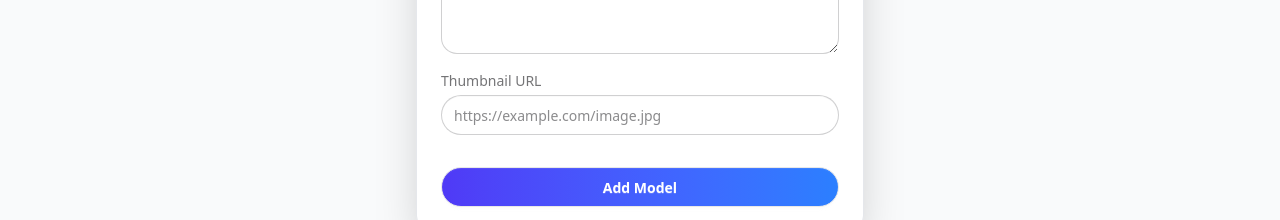
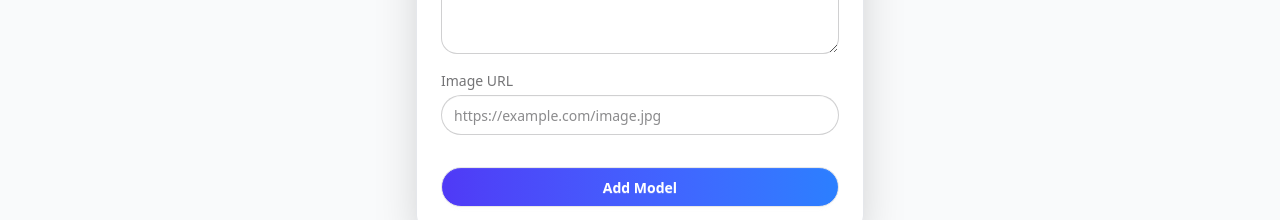
Before and after one commit to shakilwebdev/ai-model-inventory-manager-client, a React (Vite) app: page /add-model in a window 1280 px wide. Shown: the part 641-861 px from the top of the page. Built offline with nearby package versions, Linux system fonts and the light colour scheme; no server answers; sample sign-in values are in the browser's storage.

Commit message:
add-model post done

```diff
--- a/src/pages/AddModel/AddModel.jsx
+++ b/src/pages/AddModel/AddModel.jsx
@@ -1,4 +1,5 @@
 import React from "react";
+import { toast } from "react-toastify";
 
 const AddModel = () => {
   const handleSubmit = (e) => {
@@ -9,7 +10,7 @@ const AddModel = () => {
       useCase: e.target.useCase.value,
       dataset: e.target.dataset.value,
       description: e.target.description.value,
-      thumbnail: e.target.thumbnail.value,
+      image: e.target.image.value,
     };
     // console.log(formData);
     fetch("http://localhost:3000/models", {
@@ -21,6 +22,7 @@ const AddModel = () => {
     })
       .then((res) => res.json())
       .then((data) => {
+        toast.success("Model added successfully!");
         console.log(data);
       })
       .catch((error) => {
@@ -92,10 +94,10 @@ const AddModel = () => {
 
             {/* Thumbnail URL */}
             <div>
-              <label className="label font-medium mb-1">Thumbnail URL</label>
+              <label className="label font-medium mb-1">Image URL</label>
               <input
                 type="url"
-                name="thumbnail"
+                name="image"
                 required
                 className="input w-full rounded-full focus:border-0 focus:outline-gray-200"
                 placeholder="https://example.com/image.jpg"
```
